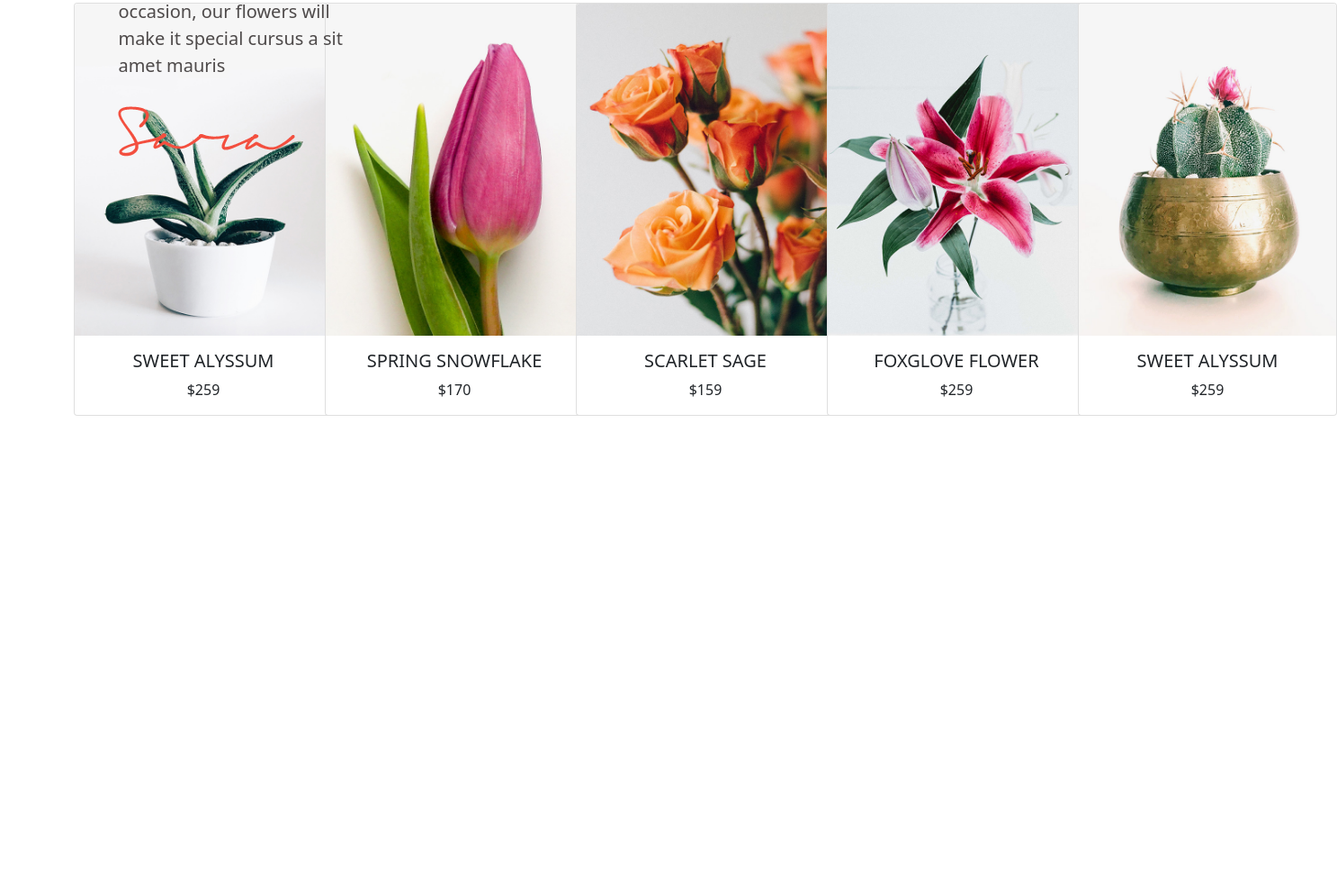
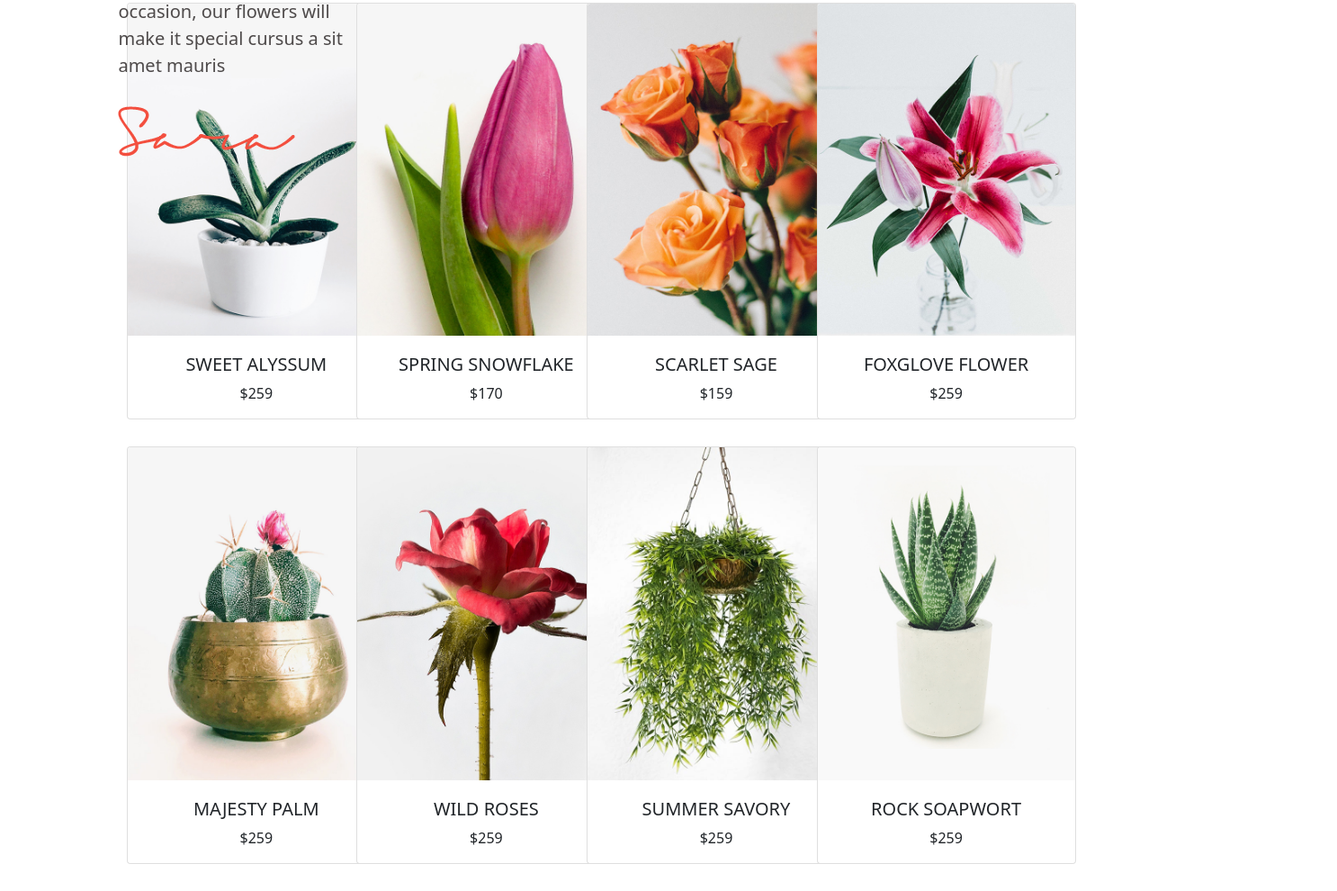
Before and after one commit to GunelMustafayeva21/musical-waffle, a plain HTML site: page flowers/index.html in a window 1280 px wide. Shown: the part 702-1692 px from the top of the page at 90% size, 1486 px wide, since content can reach past the window. Before the commit the page ends 1164 px from the top, so only its background shows below. Drawn offline with nearby package versions, Linux system fonts and the light colour scheme.

Commit message:
Flowers 4 24 of May

```diff
--- a/flowers/ASSETS/SASS/index.scss
+++ b/flowers/ASSETS/SASS/index.scss
@@ -53,20 +53,19 @@ a:hover {
 .bi-search {
   color: black;
 }
-.card {
-  position: absolute;
+.card{
+  margin-bottom:13%;
 }
+
 .logo-menu{
     display: flex;
     justify-content: space-between;
 }
 
 //section 1
-.row{
-  z-index: 1;
-}
+
 .inner {
-  height: 80vh;
+  height: 100vh;
   align-items: center;
   z-index: 2;
   padding-left: 11%;
@@ -90,3 +89,14 @@ font-weight: 400;}
 .myContainer1{
   padding: 0 11%;
 }
+.card{
+  img:hover{
+    transform: scale(1.1);
+
+  }
+  overflow: hidden;
+  transition: all 1s ease;
+}
+.card-body{
+  padding-top: 7%;
+}
--- a/flowers/index.html
+++ b/flowers/index.html
@@ -154,11 +154,14 @@
     </section>
 
     <section id="flowers">
-      <div class="container d-flex">
+      <div class="myContainer1 ">
+        <div class="row  justify-content-between ">
 
         <div class="col-md-3 one">
           <div class="card" style="width: 18rem;">
-          <img src="./ASSETS/IMAGES/shop-10-img.jpg" class="card-img-top">
+            <div class="blossom">
+            <img src="./ASSETS/IMAGES/shop-10-img.jpg" class="card-img-top">
+            </div>
           <div class="card-body">
           <h5 class="card-title text-center">SWEET ALYSSUM </h5>
           <p class="card-text text-center ">$259</p>
@@ -185,6 +188,7 @@
           </div>
           </div>
         </div>
+
         <div class="col-md-3 four">
           <div class="card" style="width: 18rem;">
           <img src="./ASSETS/IMAGES/shop-13-img.jpg" class="card-img-top">
@@ -194,18 +198,47 @@
           </div>
           </div>
         </div>
+
         <div class="col-md-3 five">
           <div class="card" style="width: 18rem;">
           <img src="./ASSETS/IMAGES/shop-14-img.jpg" class="card-img-top">
           <div class="card-body">
-          <h5 class="card-title text-center">SWEET ALYSSUM </h5>
+          <h5 class="card-title text-center">MAJESTY PALM </h5>
           <p class="card-text text-center ">$259</p>
           </div>
           </div>
         </div>
-        <div class="col-md-3 six"></div>
-        <div class="col-md-3 seven"></div>
-        <div class="col-md-3 eight"></div>
+
+        <div class="col-md-3 six">
+          <div class="card" style="width: 18rem;">
+          <img src="./ASSETS/IMAGES/shop-7-img.jpg" class="card-img-top">
+          <div class="card-body">
+          <h5 class="card-title text-center">WILD ROSES </h5>
+          <p class="card-text text-center ">$259</p>
+          </div>
+        </div>
+        </div>
+
+        <div class="col-md-3 seven">
+          <div class="card" style="width: 18rem;">
+          <img src="./ASSETS/IMAGES/shop-8-img.jpg" class="card-img-top">
+          <div class="card-body">
+          <h5 class="card-title text-center">SUMMER SAVORY </h5>
+          <p class="card-text text-center ">$259</p>
+          </div>
+        </div>
+        </div>
+
+        <div class="col-md-3 eight">
+          <div class="card" style="width: 18rem;">
+          <img src="./ASSETS/IMAGES/shop-9-img.jpg" class="card-img-top">
+          <div class="card-body">
+          <h5 class="card-title text-center"> ROCK SOAPWORT</h5>
+          <p class="card-text text-center ">$259</p>
+          </div>
+        </div>
+        </div>
+      </div>
       </div>
     </section>
 
```
Also changed, not shown: flowers/ASSETS/css/index.css.
